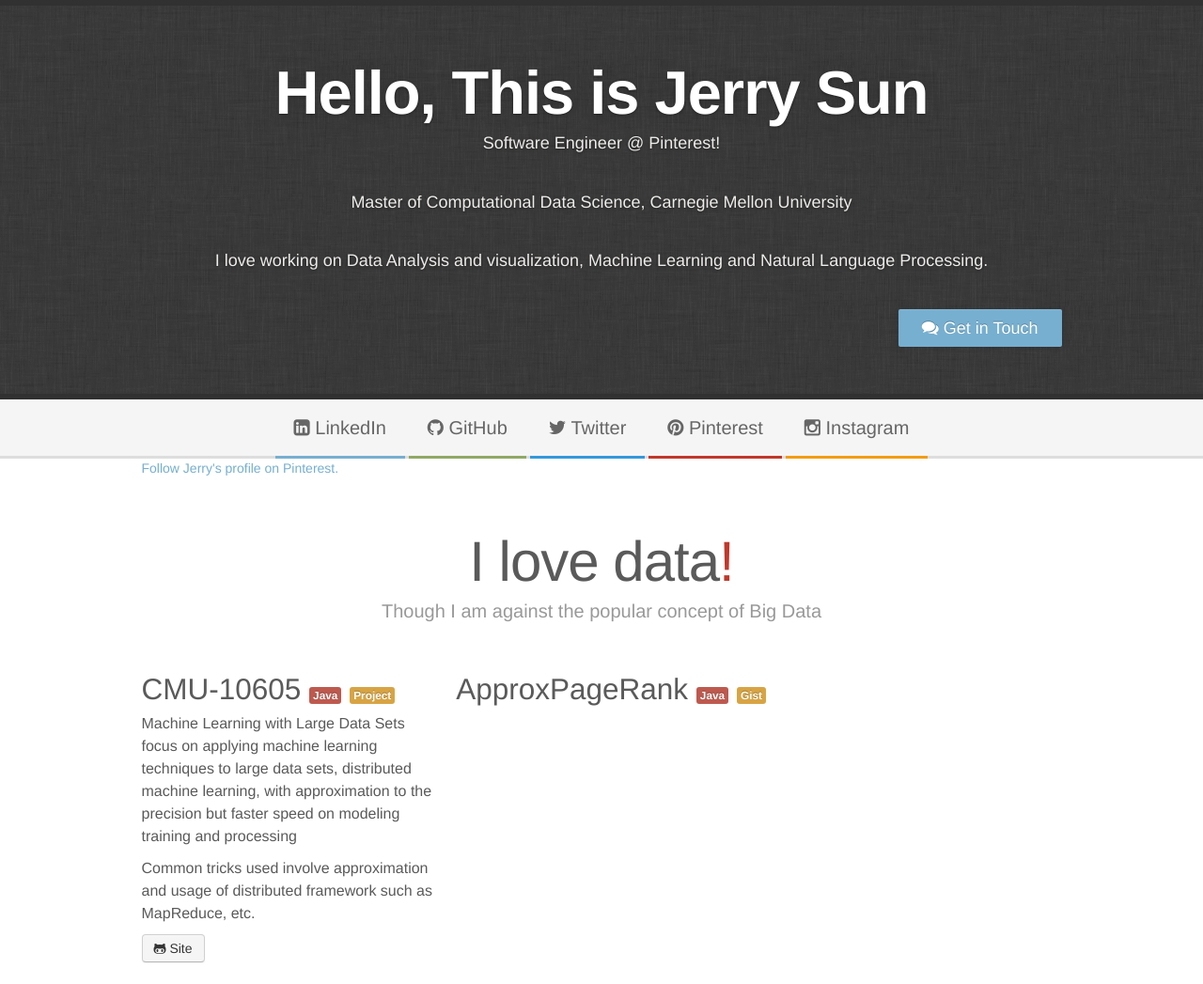
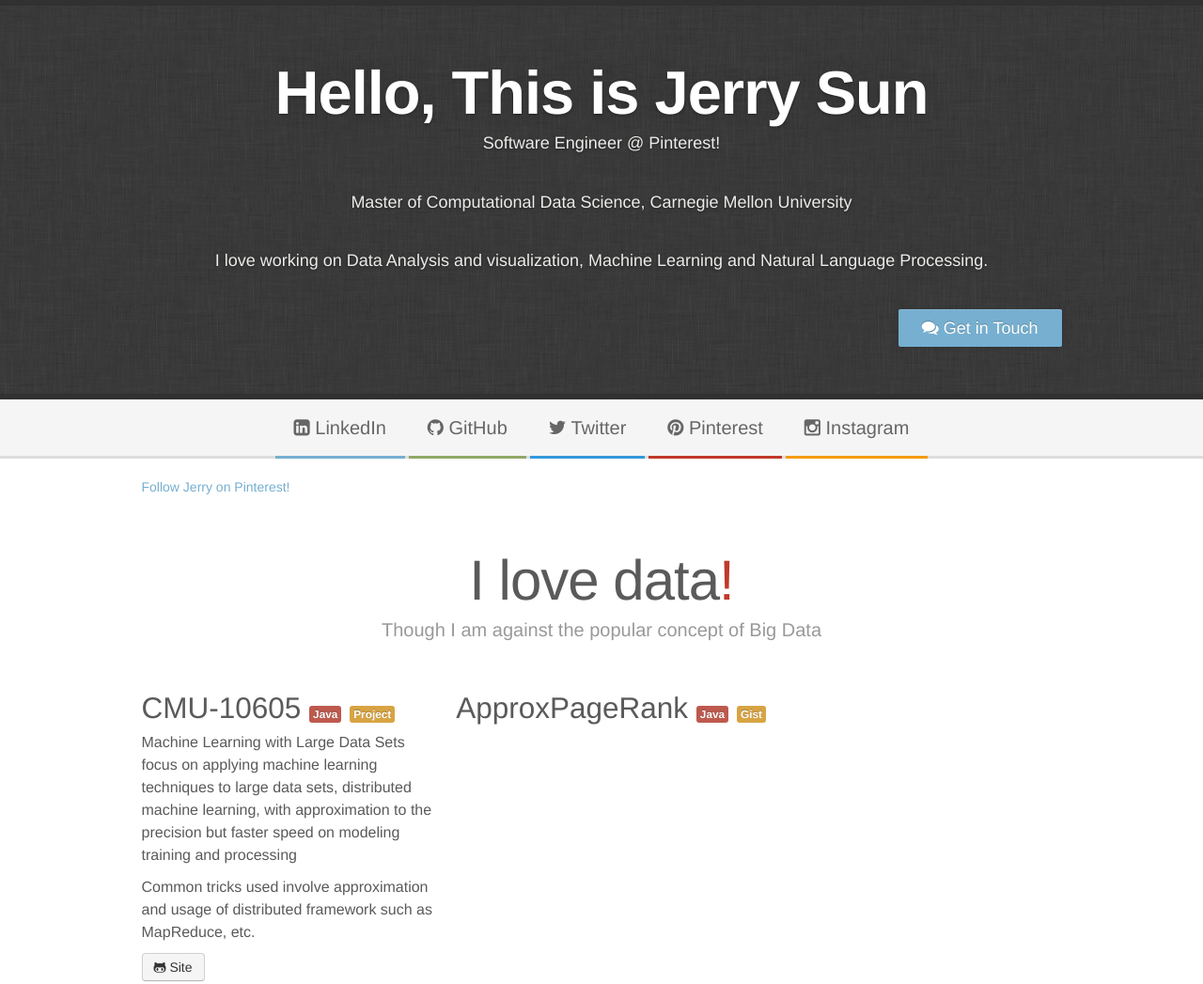
Before and after one commit to JerrySun363/Jerrysun363.github.io, a plain HTML site: page index.html in a window 1280 px wide. Shown: the top 1047 px of the page at 94% size. Drawn offline with nearby package versions, Linux system fonts and the light colour scheme.

Commit message:
modify center

```diff
--- a/css/core.css
+++ b/css/core.css
@@ -22,6 +22,12 @@ hr {
 
 #worldwide {
 	width: 100%;
+}
+
+#pinterest {
+	margin-left: auto;
+    margin-right: auto;
+    margin-top: 20px;
 }
 
 #colocation-example {
--- a/index.html
+++ b/index.html
@@ -42,12 +42,12 @@
 				</ul>
 			</div>
 		</div>
-		<div class="container">
+		<div class="container" id="pinterest">
 			 <a data-pin-do="embedUser"
 			 href="https://www.pinterest.com/jerrysun363/"
-			 data-pin-scale-width="80"
-			 data-pin-scale-height="200"
-			 data-pin-board-width="800"> Follow Jerry's profile on Pinterest.</a>
+			 data-pin-scale-width="100"
+			 data-pin-scale-height="250"
+			 data-pin-board-width="1000"> Follow Jerry on Pinterest!</a>
 		</div>
 		<div class="container">
 			<div class="love">
```
